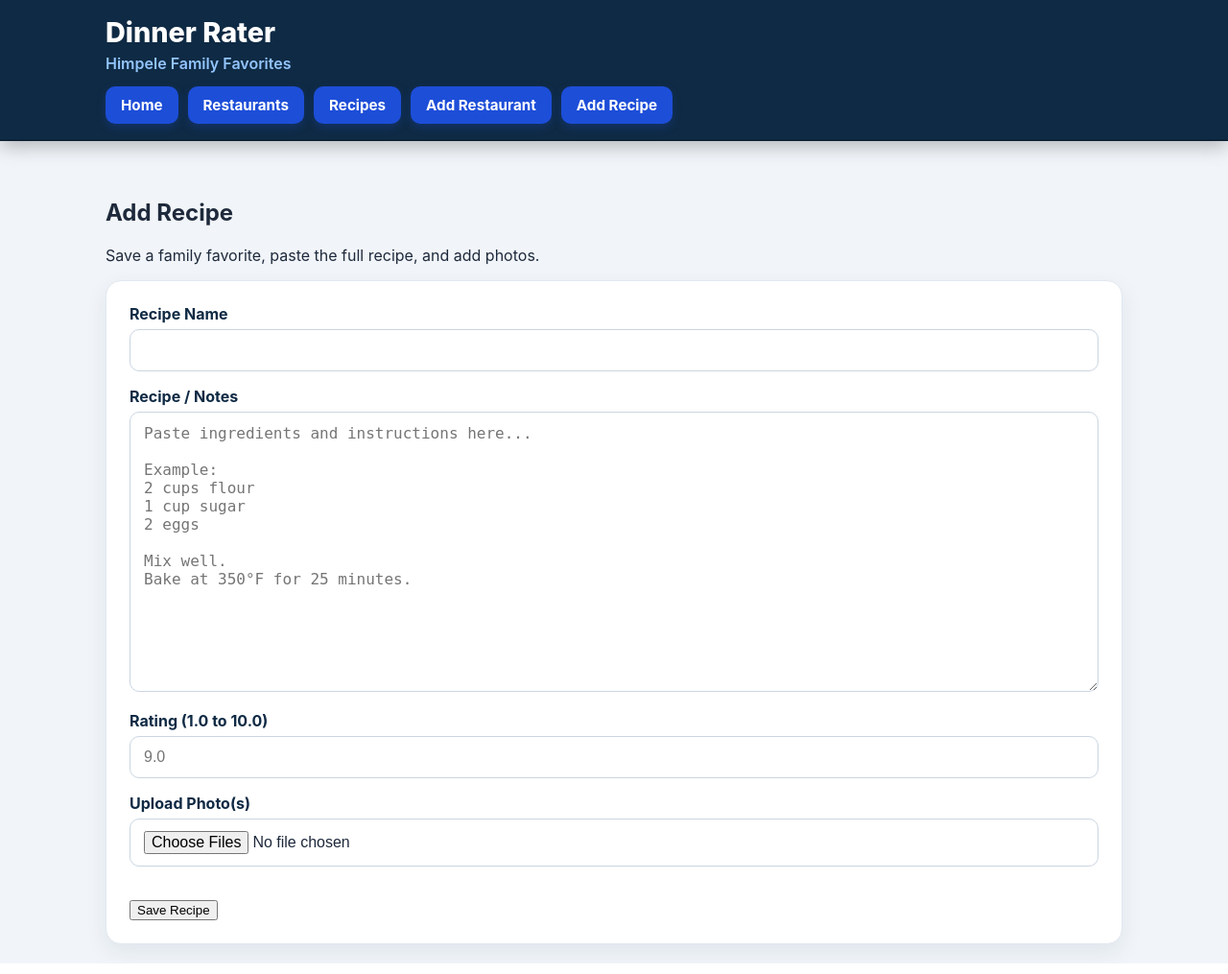
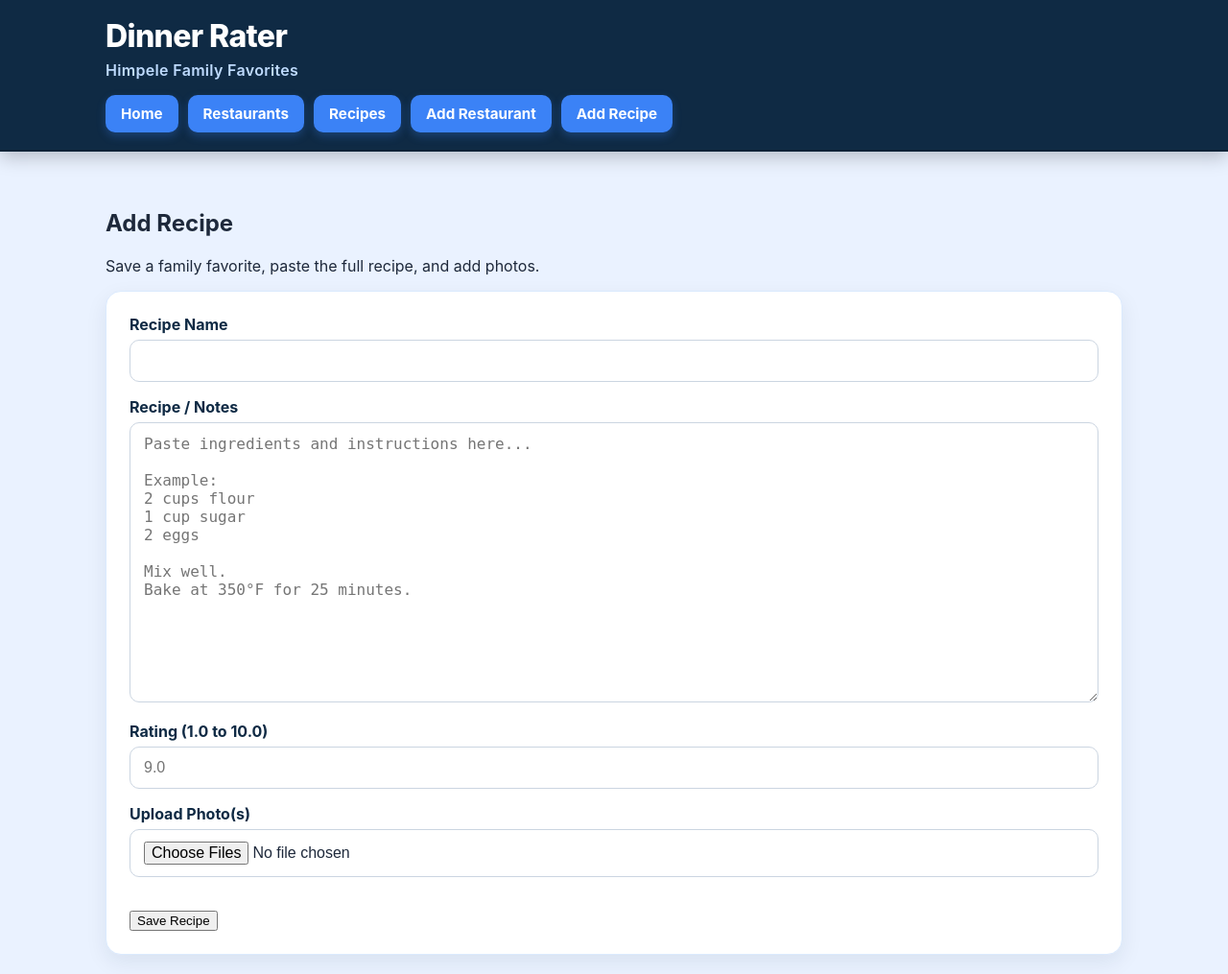
Before and after one commit to Bhimpele81/RestaurantRater, a Flask app: page /add_recipe in a window 1280 px wide. Shown: the whole page at 96% size. Run offline with Flask 3, Linux system fonts and the light colour scheme; some libraries are stand-ins or nearby versions.

Commit message:
Published your App
Replit-Commit-Author: Deployment
Replit-Commit-Session-Id: 55b8a489-5a2d-4ff0-8a3b-2a0a7eb91bbd
Replit-Commit-Checkpoint-Type: full_checkpoint
Replit-Commit-Event-Id: 6c6e5e58-4a8d-4fe9-81b1-d3d6e4bbe9fc
Replit-Commit-Screenshot-Url: https://storage.googleapis.com/screenshot-production-us-central1/7d153d0e-25dc-4b8e-a68d-ab814314894c/55b8a489-5a2d-4ff0-8a3b-2a0a7eb91bbd/Ng1Q7ee
Replit-Commit-Deployment-Build-Id: 46542431-38b4-46c7-b33b-14a2f4f5a91a
Replit-Helium-Checkpoint-Created: true

```diff
--- a/Restaurant Rater/static/style.css
+++ b/Restaurant Rater/static/style.css
@@ -1,55 +1,48 @@
-/* ===== Reset & Base ===== */
 * {
     box-sizing: border-box;
 }
 
 body {
     margin: 0;
-    font-family: -apple-system, BlinkMacSystemFont, "Segoe UI", Roboto, Arial, sans-serif;
-    background: #f1f5f9; /* light blue-gray */
+    font-family: Inter, "Segoe UI", Roboto, Arial, sans-serif;
+    background: #eaf2ff;
     color: #1e293b;
 }
 
-/* ===== Layout ===== */
 .page-wrap {
     max-width: 1100px;
     margin: 0 auto;
     padding: 20px;
 }
 
-/* ===== Header ===== */
 .site-header {
-    background: #0f2a44; /* DARK BLUE */
+    background: #0f2a44;
     border-bottom: 2px solid #0b2236;
-    box-shadow: 0 6px 18px rgba(0, 0, 0, 0.25);
+    box-shadow: 0 6px 18px rgba(0, 0, 0, 0.22);
 }
 
 .header-inner {
     max-width: 1100px;
     margin: 0 auto;
-    padding: 16px 20px;
+    padding: 18px 20px;
 }
 
 .site-header h1 {
     margin: 0;
-    font-size: 1.8rem;
+    font-size: 2rem;
     font-weight: 800;
+    letter-spacing: -0.02em;
+    font-family: Inter, "Segoe UI", Roboto, Arial, sans-serif;
 }
 
 .site-header h1 a {
-    color: white;
+    color: #ffffff;
     text-decoration: none;
 }
 
-.site-subtitle {
-    color: #93c5fd !important; /* light blue */
-    font-weight: 600;
-}
-
-/* ===== Buttons ===== */
 .button {
     display: inline-block;
-    background: #1d4ed8; /* BLUE */
+    background: #3b82f6;
     color: white !important;
     padding: 10px 16px;
     border-radius: 10px;
@@ -58,15 +51,14 @@ body {
     font-size: 0.95rem;
     transition: all 0.2s ease;
     border: none;
-    box-shadow: 0 4px 10px rgba(29, 78, 216, 0.25);
+    box-shadow: 0 4px 10px rgba(59, 130, 246, 0.28);
 }
 
 .button:hover {
-    background: #2563eb; /* lighter blue */
+    background: #2563eb;
     transform: translateY(-1px);
 }
 
-/* ===== Sections ===== */
 .content-section {
     margin-top: 40px;
 }
@@ -156,13 +144,12 @@ body {
     margin-top: 20px;
 }
 
-/* ===== Forms ===== */
 form {
     background: white;
     border-radius: 16px;
     padding: 24px;
     box-shadow: 0 8px 22px rgba(15, 42, 68, 0.08);
-    border: 1px solid #e2e8f0;
+    border: 1px solid #dbeafe;
 }
 
 label {
--- a/Restaurant Rater/templates/base.html
+++ b/Restaurant Rater/templates/base.html
@@ -10,18 +10,21 @@
 
     <style>
         .site-subtitle {
-            margin: 5px 0 0 0;
-            color: #cbd5e1;
+            margin: 6px 0 0 0;
+            color: #bfdbfe;
+            font-weight: 600;
+            letter-spacing: 0.02em;
         }
 
         .header-nav-row {
-            margin-top: 14px;
+            margin-top: 16px;
         }
 
         .desktop-nav {
             display: flex;
             flex-wrap: wrap;
             gap: 10px;
+            align-items: center;
         }
 
         .mobile-menu-wrap {
@@ -29,13 +32,13 @@
         }
 
         .menu-toggle {
-            width: 100%;
-            background: #0f2a44;
+            width: auto;
+            background: rgba(255, 255, 255, 0.12);
             color: white;
-            border: none;
+            border: 1px solid rgba(255, 255, 255, 0.25);
             border-radius: 10px;
-            padding: 12px 16px;
-            font-size: 1rem;
+            padding: 10px 14px;
+            font-size: 1.2rem;
             cursor: pointer;
         }
 
@@ -45,7 +48,7 @@
             background: white;
             border-radius: 12px;
             padding: 10px;
-            box-shadow: 0 6px 18px rgba(0, 0, 0, 0.08);
+            box-shadow: 0 8px 22px rgba(0, 0, 0, 0.12);
         }
 
         .mobile-menu.open {
@@ -82,7 +85,6 @@
             <p class="site-subtitle">Himpele Family Favorites</p>
 
             <div class="header-nav-row">
-                <!-- DESKTOP MENU -->
                 <nav class="desktop-nav">
                     <a class="button" href="{{ url_for('index') }}">Home</a>
                     <a class="button" href="{{ url_for('restaurants_list') }}">Restaurants</a>
@@ -91,7 +93,6 @@
                     <a class="button" href="{{ url_for('add_recipe') }}">Add Recipe</a>
                 </nav>
 
-                <!-- MOBILE MENU -->
                 <div class="mobile-menu-wrap">
                     <button class="menu-toggle" type="button" onclick="toggleMobileMenu()">
                         ☰
```
Also changed, not shown: other parts of Restaurant Rater/static/style.css (+14 -20 lines).
